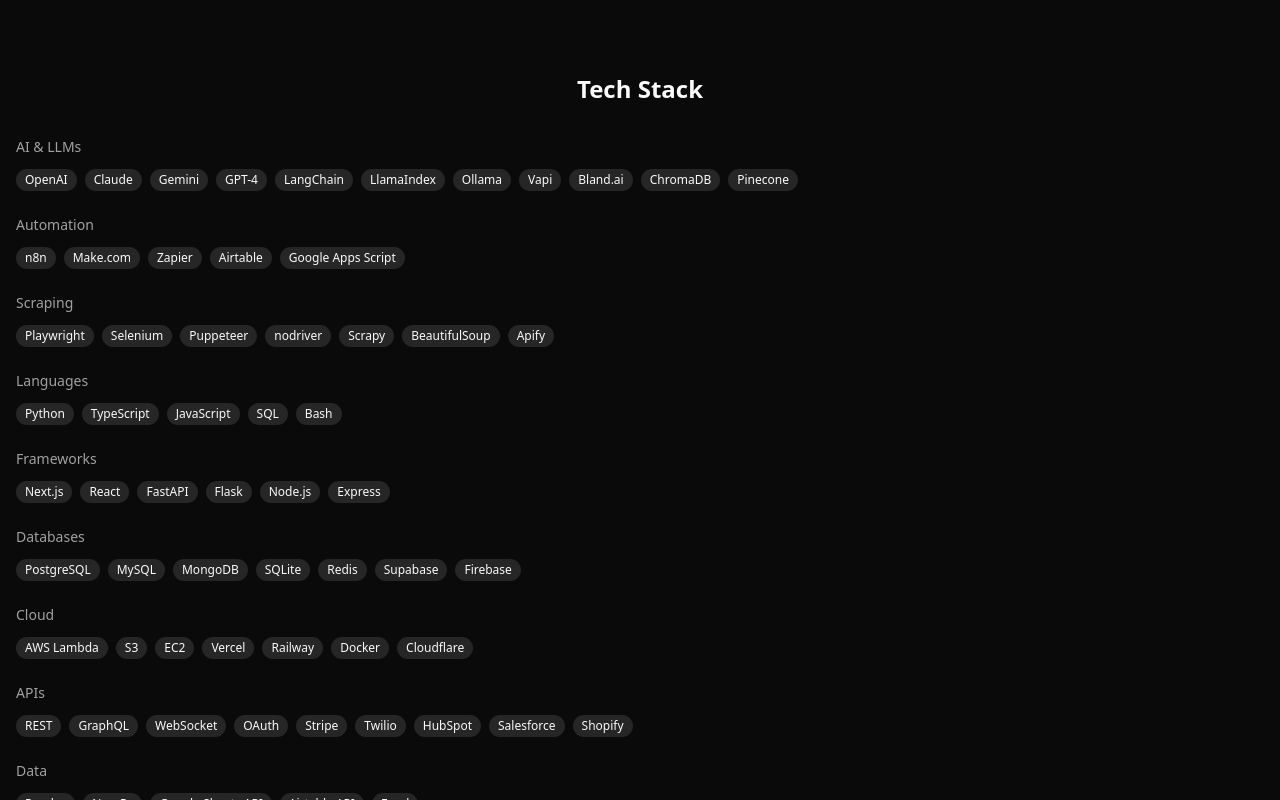
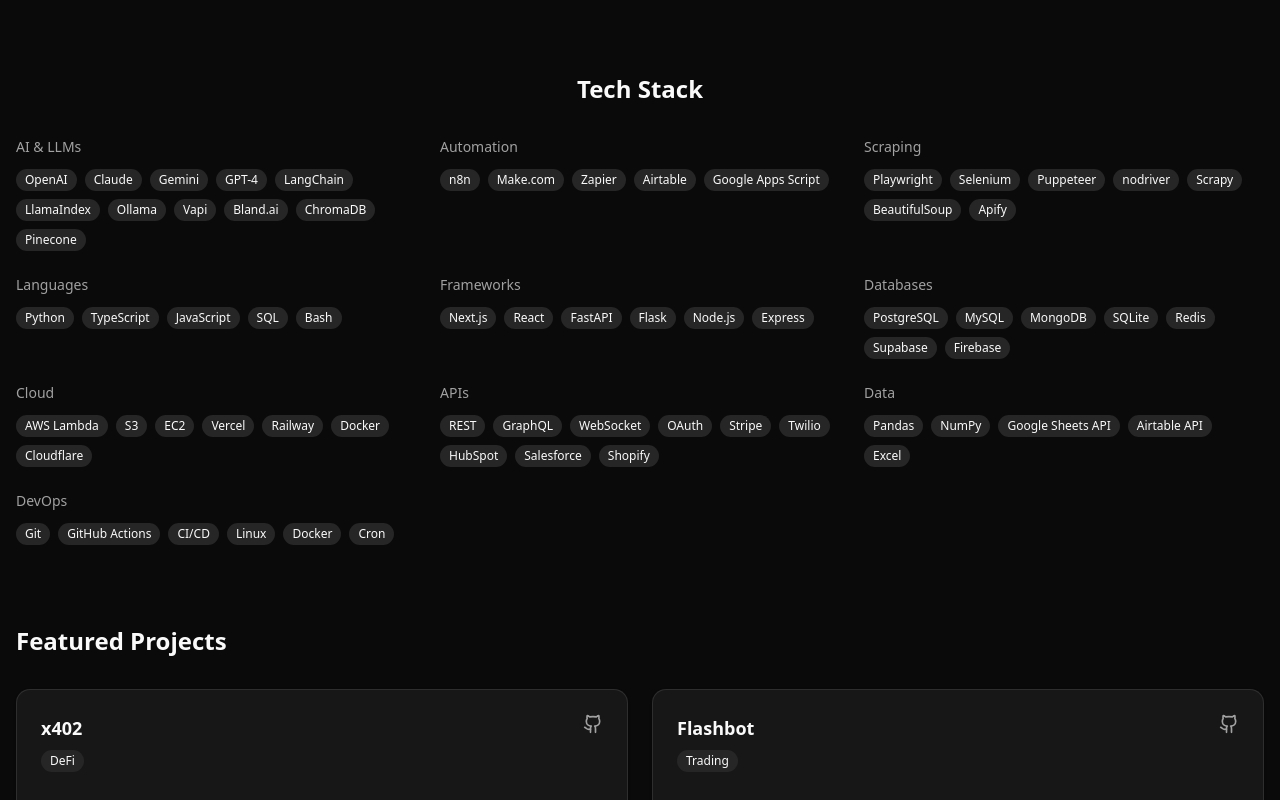
Before and after one commit to rekon307/portfolio, a Next.js app: page / in a window 1280 px wide. Shown: the part 1340-2140 px from the top of the page. Built offline with nearby package versions, Linux system fonts and the light colour scheme.

Commit message:
Tech stack: 3-column grid layout

```diff
--- a/src/app/page.tsx
+++ b/src/app/page.tsx
@@ -143,7 +143,7 @@
       {/* Tech Stack */}
       <section className="mb-20">
         <h2 className="text-2xl font-bold mb-8 text-center">Tech Stack</h2>
-        <div className="space-y-6">
+        <div className="grid gap-6 md:grid-cols-2 lg:grid-cols-3">
           {Object.entries(techStack).map(([category, techs]) => (
             <div key={category}>
               <h3 className="text-sm font-medium text-muted-foreground mb-3">{category}</h3>
```
